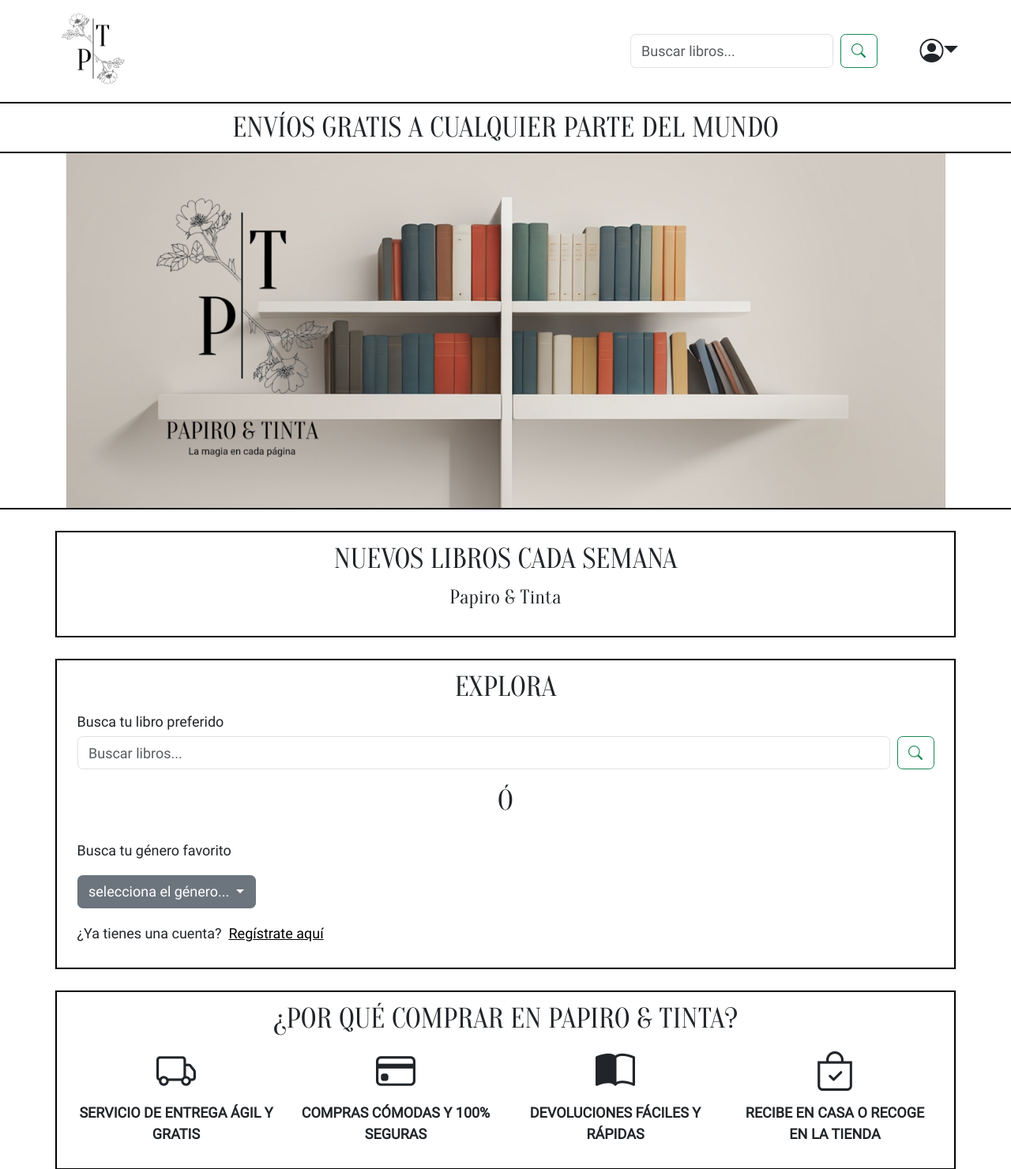
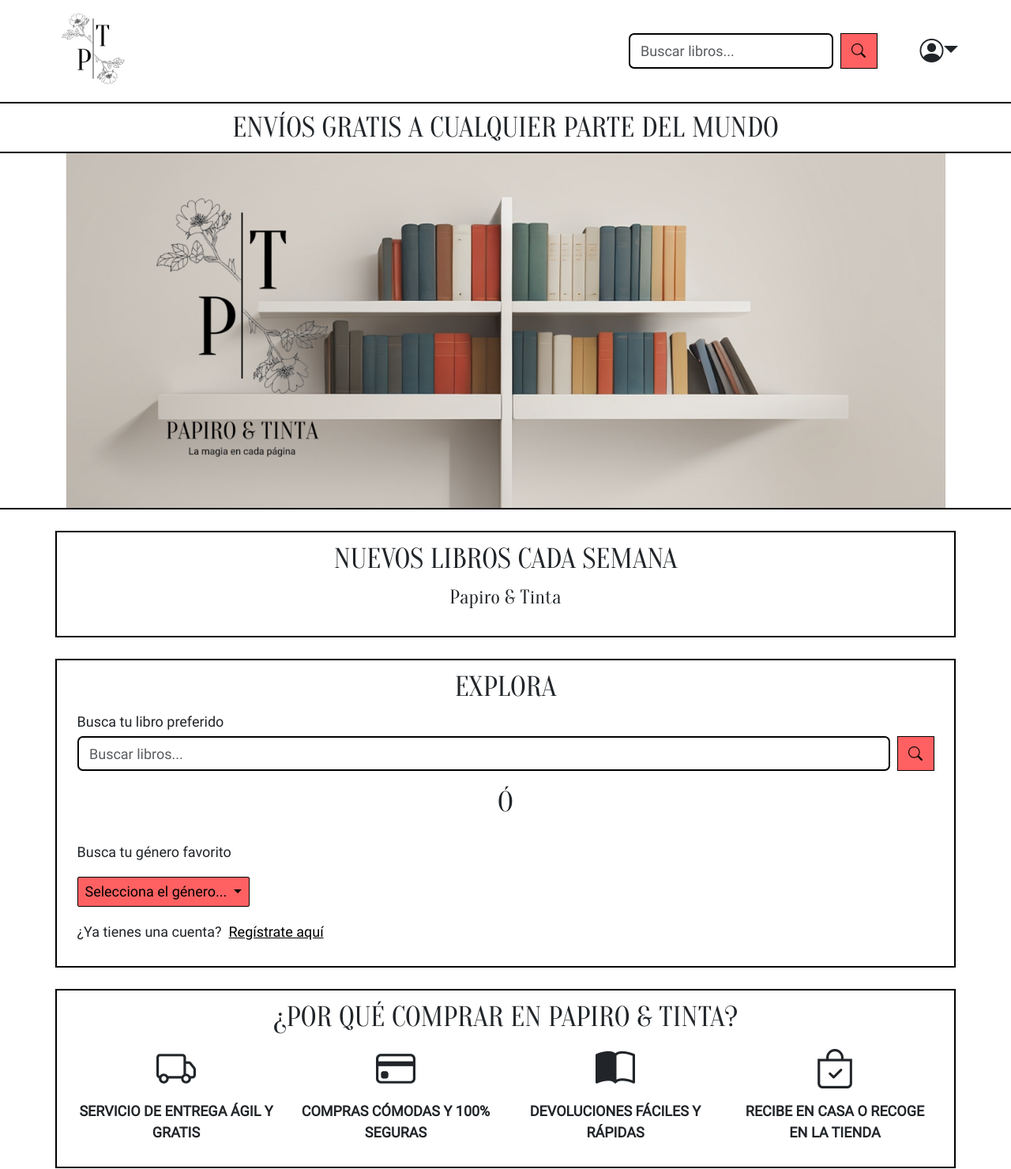
Before and after one commit to SebasVM123/Papiro-Tinta-Proyect, a Django app: page / in a window 1280 px wide. Shown: the top 1480 px of the page at 79% size. Run offline with Django 4.2, Linux system fonts and the light colour scheme.

Commit message:
Feat: mejora estilos y agrega estilos personalizados

```diff
--- a/Papiro_Tinta/main/templates/main/index.html
+++ b/Papiro_Tinta/main/templates/main/index.html
@@ -31,8 +31,8 @@
 				</a>
 		        <div class="collapse navbar-collapse justify-content-end" id="navbar-toggler">
 			        <form class="d-flex" role="search">
-		                <input class="form-control me-2" type="search" placeholder="Buscar libros..." aria-label="Buscar libros">
-		                <button class="btn btn-outline-success" type="submit"><i class="bi bi-search"></i></button>
+		                <input class="form-control me-2 custom-input-b" type="search" placeholder="Buscar libros..." aria-label="Buscar libros">
+		                <button class="btn btn-outline-success custom-button" type="submit"><i class="bi bi-search"></i></button>
 		            </form>
 			        <div class="dropdown ms-5">
 				        <i class="dropdown-toggle bi bi-person-circle" type="button" id="dropdown-login" data-bs-toggle="dropdown" aria-expanded="false"></i>
@@ -77,8 +77,8 @@
 		        </div>
 		        <div class="row w-100">
 			        <form class="d-flex" role="search">
-				        <input class="form-control me-2" type="search" placeholder="Buscar libros..." aria-label="Buscar libros">
-				        <button class="btn btn-outline-success" type="submit"><i class="bi bi-search"></i></button>
+				        <input class="form-control me-2 custom-input-b" type="search" placeholder="Buscar libros..." aria-label="Buscar libros">
+				        <button class="btn btn-outline-success custom-button" type="submit"><i class="bi bi-search"></i></button>
 			        </form>
 		        </div>
 		        <div class="row w-100 my-3  text-center">
@@ -89,8 +89,8 @@
 		        </div>
 		        <div class="row w-100">
 			        <div class="dropdown">
-				        <button class="btn btn-secondary dropdown-toggle" type="button" data-bs-toggle="dropdown" aria-expanded="false">
-					        selecciona el género...
+				        <button class="dropdown-toggle custom-button smooth-radius px-2 py-1" type="button" data-bs-toggle="dropdown" aria-expanded="false">
+					        Selecciona el género...
 				        </button>
 				        <ul class="dropdown-menu">
 					        <li><a class="dropdown-item" href="#">Genero 1</a></li>
--- a/Papiro_Tinta/static/css/style.css
+++ b/Papiro_Tinta/static/css/style.css
@@ -144,11 +144,9 @@
     border-top: 2px solid black;
 }
 
-.floating {
-    position: fixed;
+.smooth-radius {
+    border-radius: 2px;
 }
-
-
 
 /* header ------------------------------------------------*/
 /* navbar */
```
